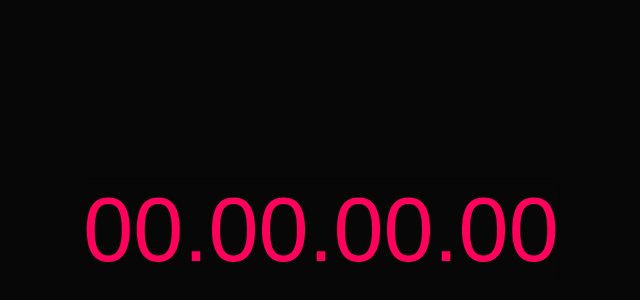
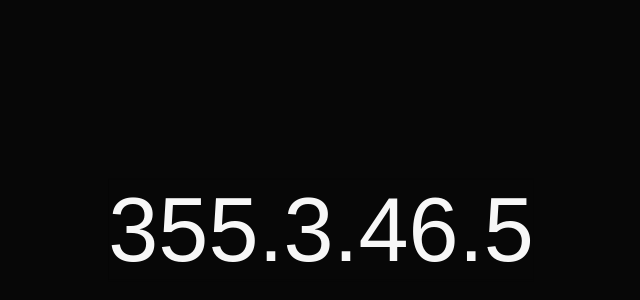
Before and after one commit to amcocan/amcocan.github.io, a plain HTML site: page index.html in a window 1280 px wide. Shown: the part 170-470 px from the top of the page, without its empty margins (319-959 px from the left). Drawn offline with Linux system fonts and the light colour scheme; a web font is replaced by a local one.

Commit message:
Update index.html

```diff
--- a/index.html
+++ b/index.html
@@ -57,7 +57,7 @@ This file is property of [https://Raspb3rry.io].
     	<script>
 
     		// Set the date we're counting down to
-		var countDownDate = new Date("Aug 15, 2023 00:00:00").getTime();
+		var countDownDate = new Date("Aug 15, 2024 00:00:00").getTime();
 
 
 		// Update the count down every 1 second
```
